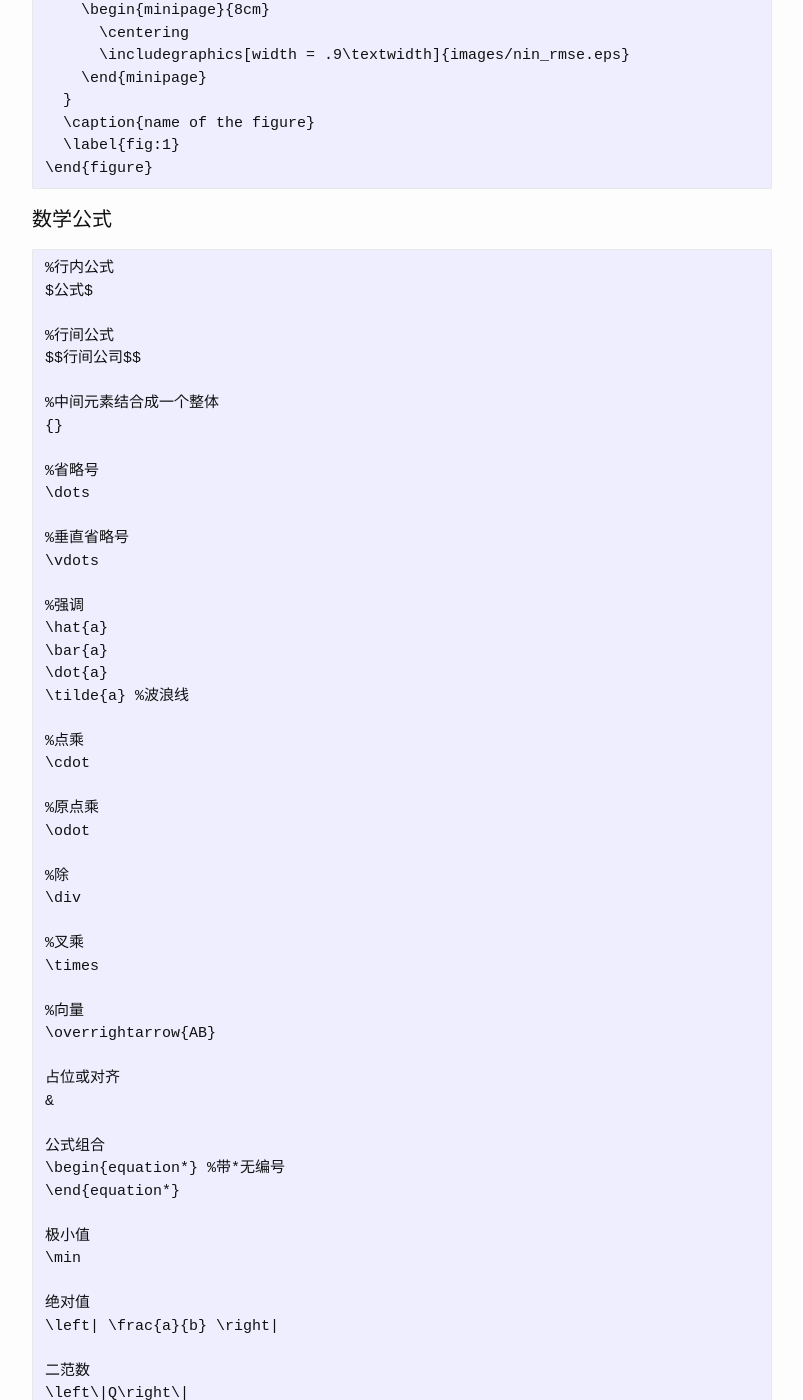
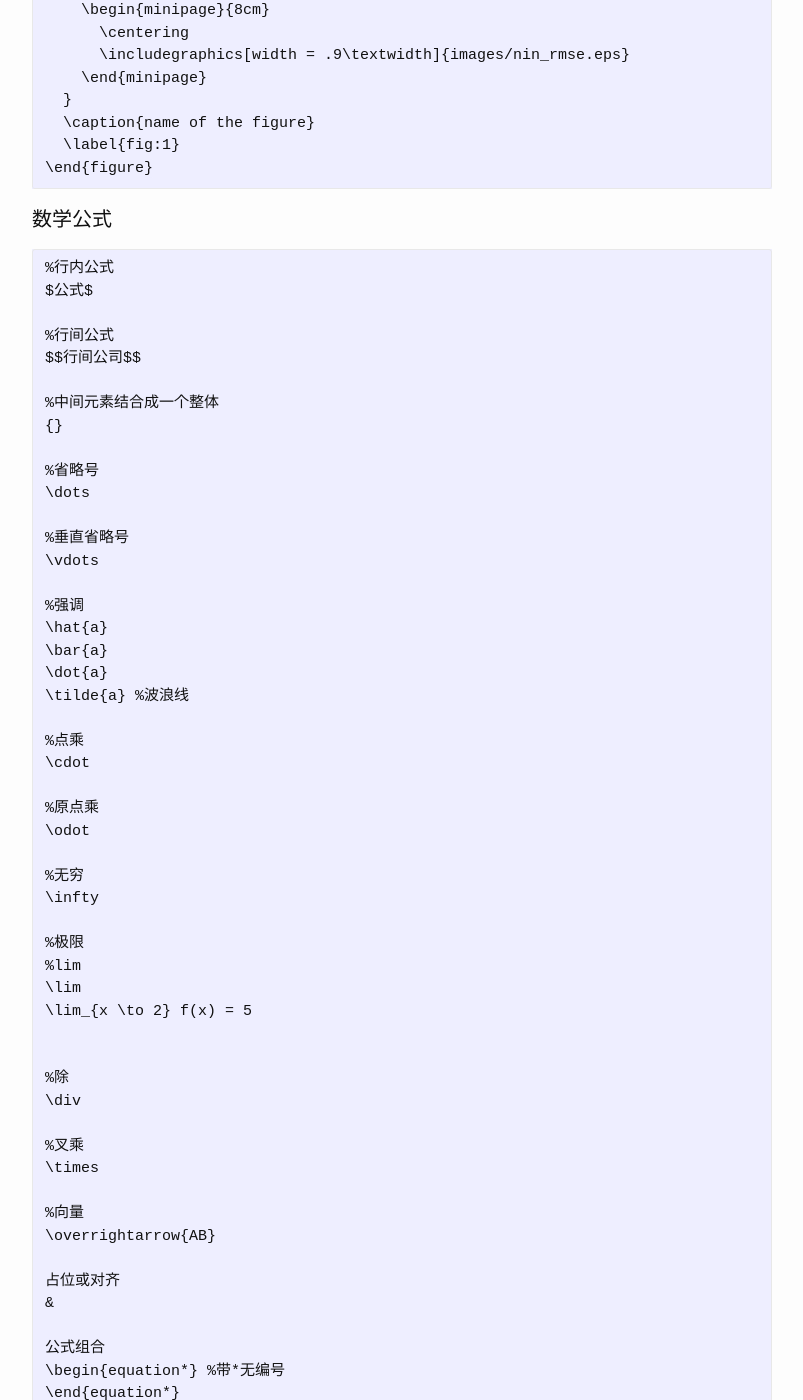
Before and after one commit to josephstalin117/josephstalin117.github.io, a Jekyll site: the page built from _posts/2018-6-23-latex.markdown, in a window 1280 px wide and 1400 px high, scrolled down 2867 px. Shown: the whole window, without its empty margins (238-1041 px from the left). Built offline with Jekyll 4.4.1, drawn with Linux system fonts in a browser that asks for light colours; formulas are drawn with MathJax 3; some of the changed text lies outside the part shown.

Commit message:
update lime

````diff
--- a/_posts/2018-6-23-latex.markdown
+++ b/_posts/2018-6-23-latex.markdown
@@ -176,6 +176,15 @@ $$行间公司$$
 %原点乘
 \odot
 
+%无穷
+\infty
+
+%极限
+%lim
+\lim
+\lim_{x \to 2} f(x) = 5
+
+
 %除
 \div
 
@@ -320,6 +329,12 @@ $A^{\mathrm{T}}$
 ```
 %mathrm 指罗马字体
 $A^{\mathrm{T}}$
+```
+
+极限
+$\lim_{x \to 2} f(x) = 5$
+```
+\lim_{x \to 2} f(x) = 5
 ```
 
 多行公式堆积(nonumber 代表没有公式编号)
````
